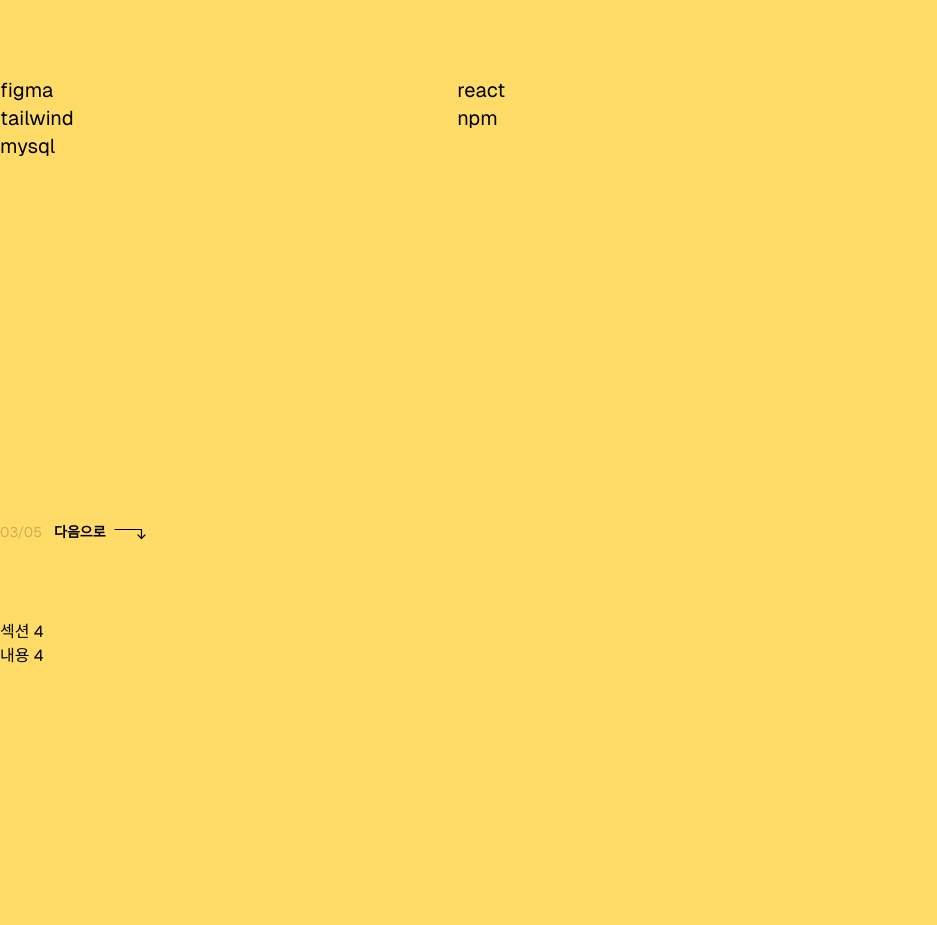
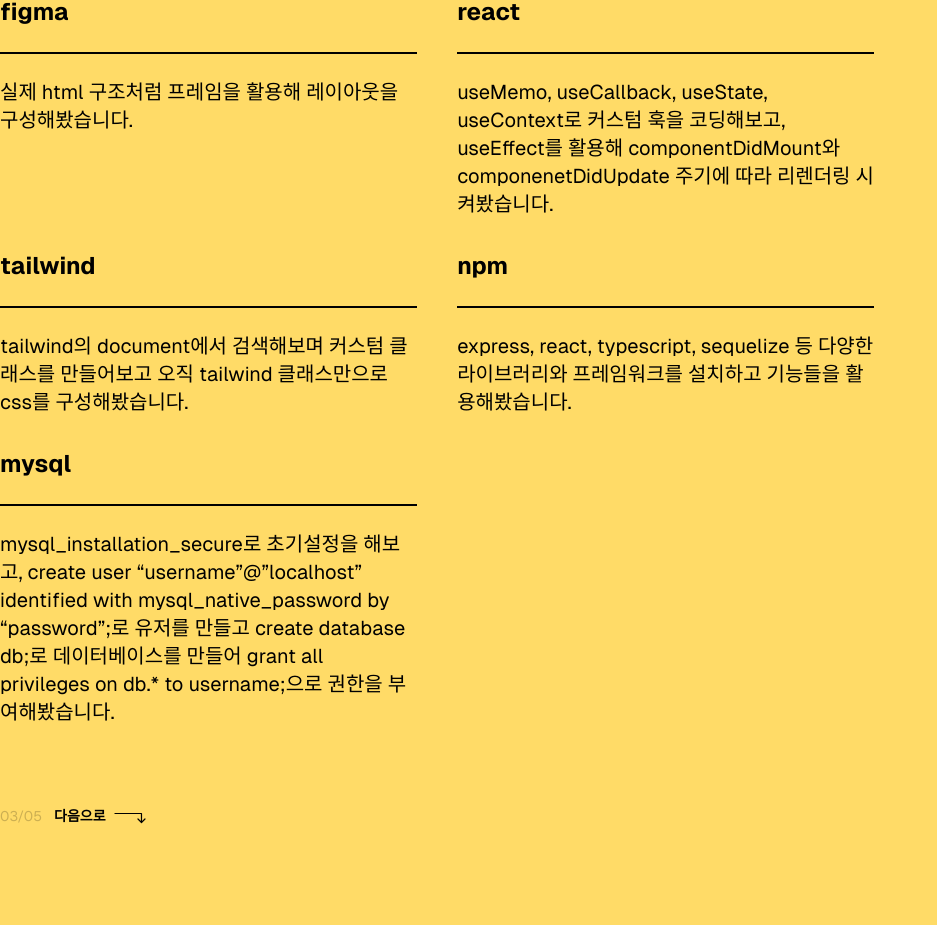
Before and after one commit to web5-kimgangmoon/portpolio, a Next.js app in the folder portpolio/: page / in a window 1280 px wide. Shown: the part 1810-2735 px from the top of the page, without its empty margins (0-937 px from the left). Built offline with nearby package versions, Linux system fonts and the light colour scheme.

Commit message:
feat:a little

```diff
--- a/portpolio/app/page.tsx
+++ b/portpolio/app/page.tsx
@@ -9,6 +9,7 @@ import { ArrowTurnRightDownIcon } from "@heroicons/react/24/outline";
 import { HeroArrow } from "@/public/heroArrow";
 import { selectIndex } from "./lib/selectIndex";
 import { throttle } from "@/app/lib/throttle";
+import Link from "next/link";
 
 export default function Home() {
   const [color, setColor] = useState<string>("yellow");
@@ -82,27 +83,75 @@ export default function Home() {
               indexStr="03/05"
             >
               <div className="text-xl rightMoveAnime flex flex-wrap">
-                <div className="min-w-[100%] xl:min-w-[50%]">figma</div>
-                <div className="min-w-[100%] xl:min-w-[50%]">react</div>
-                <div className="min-w-[100%] xl:min-w-[50%]">tailwind</div>
-                <div className="min-w-[100%] xl:min-w-[50%]">npm</div>
-                <div className="min-w-[100%] xl:min-w-[50%]">mysql</div>
+                <Skill
+                  title="figma"
+                  description="실제 html 구조처럼 프레임을 활용해 레이아웃을 구성해봤습니다."
+                />
+                <Skill
+                  title="react"
+                  description="useMemo, useCallback, useState, useContext로 커스텀 훅을 코딩해보고, useEffect를 활용해 componentDidMount와 componenetDidUpdate 주기에 따라 리렌더링 시켜봤습니다."
+                />
+                <Skill
+                  title="tailwind"
+                  description="tailwind의 document에서 검색해보며 커스텀 클래스를 만들어보고 오직 tailwind 클래스만으로 css를 구성해봤습니다."
+                />
+                <Skill
+                  title="npm"
+                  description="express, react, typescript, sequelize 등 다양한 라이브러리와 프레임워크를 설치하고 기능들을 활용해봤습니다."
+                />
+                <Skill
+                  title="mysql"
+                  description="mysql_installation_secure로 초기설정을 해보고, create user “username”@”localhost” identified with mysql_native_password by “password”;로 유저를 만들고 create database db;로 데이터베이스를 만들어 grant all privileges on db.* to username;으로 권한을 부여해봤습니다."
+                />
               </div>
             </Section>
-            <section
-              style={{ paddingBlockStart: "30px", minHeight: "100vh" }}
-              ref={section4}
+            <Section
+              reference={section4}
+              nextRef={section5}
+              isPlayAnime={playAnimeNum === 3}
+              title="EXPERIENCE"
+              indexStr="04/05"
             >
-              <h2>섹션 4</h2>
-              <p>내용 4</p>
-            </section>
-            <section
-              style={{ paddingBlockStart: "30px", minHeight: "100vh" }}
-              ref={section5}
+              <div className="text-xl rightMoveAnime flex flex-wrap"></div>
+            </Section>
+            <Section
+              reference={section5}
+              isPlayAnime={playAnimeNum === 4}
+              title="PROJECT"
+              indexStr="05/05"
             >
-              <h2>섹션 5</h2>
-              <p>내용 5</p>
-            </section>
+              <div className="rightMoveAnime">
+                <div className="hover:translate-y-[-10%] transition-transform max-w-max">
+                  <div className="w-32 h-64">
+                    <Image
+                      src={"/project.png"}
+                      alt="no image"
+                      width={120}
+                      height={120}
+                      className="w-full h-full hover:opacity-100 opacity-50 transition-opacity"
+                    />
+                  </div>
+                  <div className="text-3xl font-bold">The board</div>
+                  <div className="text-xl text-color50">
+                    <Link href={"https://deploy.clashcrash.com"}>게시판</Link>
+                  </div>
+                  <div className="text-xl text-color50">
+                    <Link
+                      href={
+                        "https://github.com/web5-kimgangmoon/nextJS_PersonalProject"
+                      }
+                    >
+                      git
+                    </Link>
+                  </div>
+                  <div className="py-6 text-sm flex gap-2">
+                    FRONTED
+                    <div className="w-3 pt-[0.625rem] before:border-t before:border-text before:w-full before:block"></div>
+                    BACKEND
+                  </div>
+                </div>
+              </div>
+            </Section>
           </div>
         </div>
       </div>
@@ -188,8 +237,8 @@ export const Section = ({
       ref={reference}
     >
       <div className="">
-        <div className="relative w-full py-20">
-          <div className="absolute top-20 left-0 w-full border-b-[1rem] border-color75 py-5 reduceAnime"></div>
+        <div className="relative w-full pb-20">
+          <div className="absolute top-0 left-0 w-full border-b-[1rem] border-color75 py-5 reduceAnime"></div>
           <h1 className="text-[4rem] font-bold">{title}</h1>
         </div>
         {children}
@@ -198,6 +247,34 @@ export const Section = ({
         <NextButton nextRef={nextRef} delay="300ms" indexStr={indexStr} />
       )}
     </section>
+  );
+};
+
+export const Skill = ({
+  title,
+  description,
+}: {
+  title: string;
+  description: string;
+}) => {
+  return (
+    <div className="max-w-[100%] xl:max-w-[50%] overflow-hidden">
+      <div className="pr-10">
+        <div className="pb-6 text-2xl font-bold">{title}</div>
+        <div
+          className={clsx(
+            "strechAnime border-t-2 border-color20 pt-6 relative w-0 translate-x-[-100%] w-full",
+            "strechAnimeB before:border-t-2 before:border-text before:pt-6 before:absolute before:top-[-2px] before:left-0 before:block before:translate-x-[-100%] before:w-full"
+          )}
+        ></div>
+        <div
+          className="pb-8 text-xl rightMoveAnime translate-x-[-100%]"
+          style={{ animationDelay: "1600ms" }}
+        >
+          {description}
+        </div>
+      </div>
+    </div>
   );
 };
 
--- a/portpolio/public/globals.css
+++ b/portpolio/public/globals.css
@@ -6,45 +6,32 @@
   box-sizing: border-box;
 }
 
+.body.blue,
+.body.pink,
 .body.yellow {
-  /* :root { */
-  --background: #ffdb67;
   --color: black;
   --color75: rgba(0, 0, 0, 0.75);
   --color60: rgba(0, 0, 0, 0.6);
   --color50: rgba(0, 0, 0, 0.5);
   --color20: rgba(0, 0, 0, 0.2);
-  /* } */
+}
+
+.body.yellow {
+  --background: #ffdb67;
 }
 .body.black {
-  /* :root { */
   --background: black;
   --color: white;
   --color75: rgba(255, 255, 255, 0.75);
   --color60: rgba(255, 255, 255, 0.6);
   --color50: rgba(255, 255, 255, 0.5);
   --color20: rgba(255, 255, 255, 0.2);
-  /* } */
 }
 .body.pink {
-  /* :root { */
   --background: rgb(249, 168, 212);
-  --color: black;
-  --color75: rgba(0, 0, 0, 0.75);
-  --color60: rgba(0, 0, 0, 0.6);
-  --color50: rgba(0, 0, 0, 0.5);
-  --color20: rgba(0, 0, 0, 0.2);
-  /* } */
 }
 .body.blue {
-  /* :root { */
   --background: rgb(147, 197, 253);
-  --color: black;
-  --color75: rgba(0, 0, 0, 0.75);
-  --color60: rgba(0, 0, 0, 0.6);
-  --color50: rgba(0, 0, 0, 0.5);
-  --color20: rgba(0, 0, 0, 0.2);
-  /* } */
 }
 
 .body {
@@ -79,6 +66,21 @@
     transform: translateY(0);
   }
 }
+/* @keyframes upMove {
+  0% {
+    transform: translateY(0%);
+  }
+  100% {
+    transform: translateY(-10%);
+  }
+}
+.upMoveAnime:hover {
+  animation-name: upMove;
+  animation-timing-function: cubic-bezier(0.39, 0.575, 0.565, 1);
+  animation-fill-mode: forwards;
+  animation-duration: 300ms;
+} */
+
 @keyframes rightMove {
   0% {
     transform: translateX(-100%);
@@ -105,10 +107,10 @@
 }
 @keyframes strechLength {
   0% {
-    width: 0%;
+    transform: translateX(-100%);
   }
   100% {
-    width: 100%;
+    transform: translateX(0);
   }
 }
 
@@ -122,12 +124,18 @@
   animation-name: rightMoveCustom;
 }
 
-.strechAnime {
+.strechAnime,
+.strechAnimeB::before {
   animation-name: strechLength;
   animation-timing-function: cubic-bezier(0.39, 0.575, 0.565, 1);
   animation-fill-mode: forwards;
-  animation-delay: 300ms;
   animation-duration: 300ms;
+}
+.strechAnime {
+  animation-delay: 1000ms;
+}
+.strechAnimeB::before {
+  animation-delay: 1300ms;
 }
 .reduceAnime {
   animation-name: reduceLength;
@@ -182,7 +190,8 @@
 .parent .slideItem:last-child,
 .parent .rightMoveAnime,
 .parent .reduceAnime,
-.parent .strechAnime {
+.parent .strechAnime,
+.parent .strechAnimeB::before {
   animation-play-state: paused;
 }
 
```
Also changed, not shown: portpolio/public/project.png (added).
